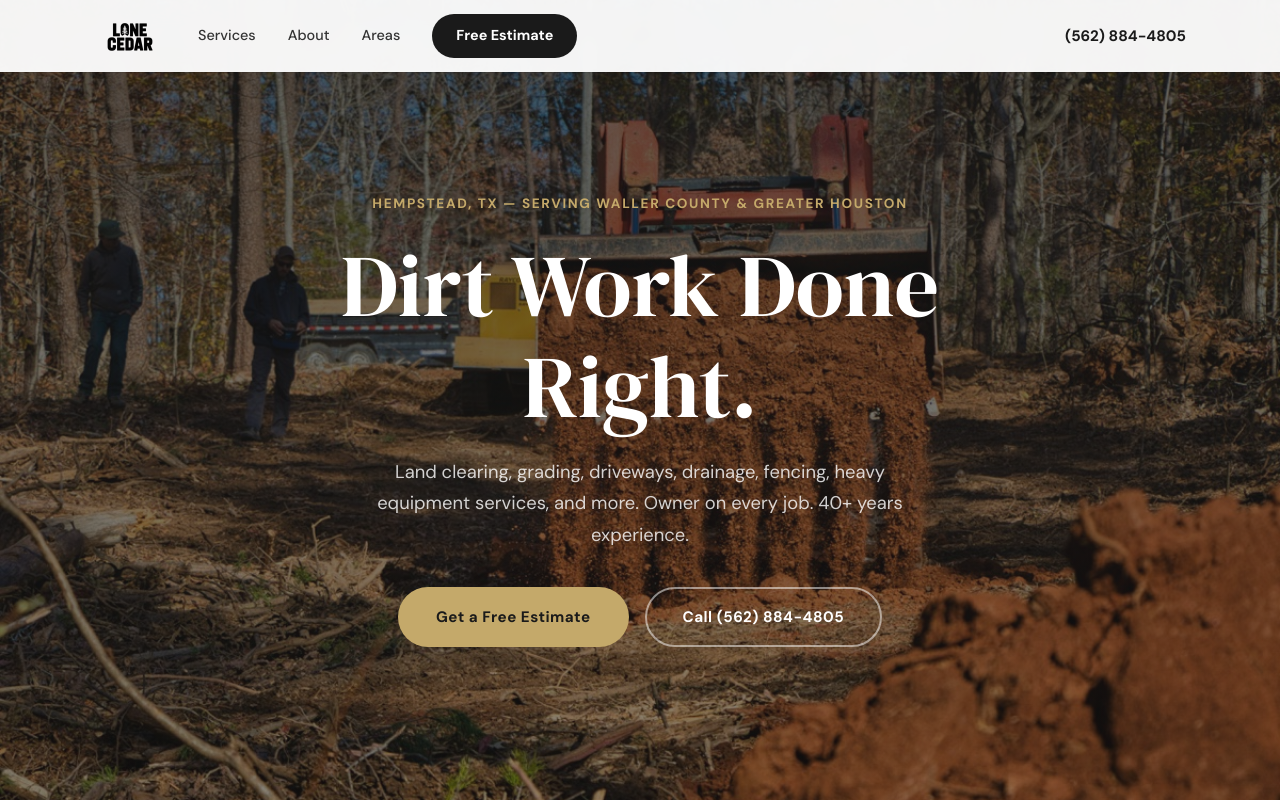
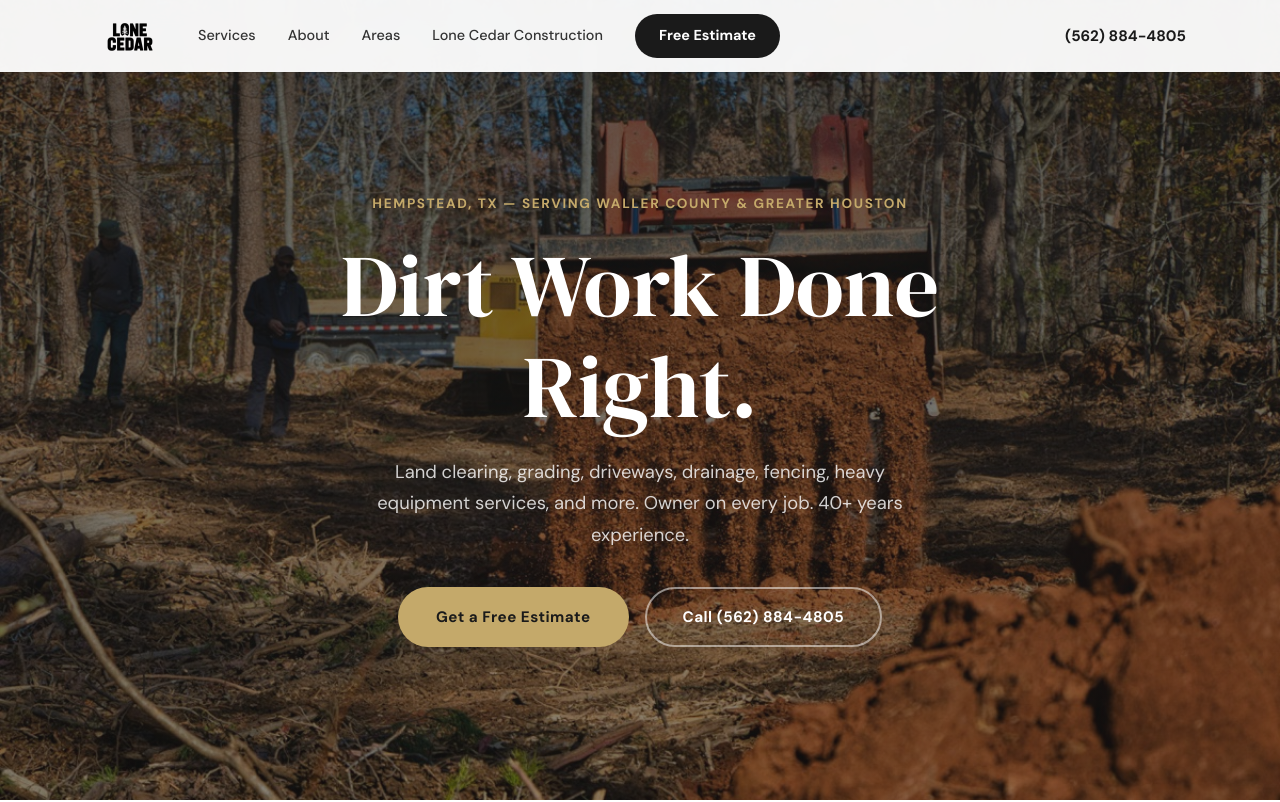
Before and after one commit to lonecedarconstructiontx-creator/lone-cedar-dirt-works, a plain HTML site: page index.html in a window 1280 px wide. Shown: the top 802 px of the page. Drawn offline with Linux system fonts and the light colour scheme.

Commit message:
Add Lone Cedar Construction link to nav and footer

```diff
--- a/index.html
+++ b/index.html
@@ -42,6 +42,7 @@
         <a href="#services">Services</a>
         <a href="#about">About</a>
         <a href="#areas">Areas</a>
+        <a href="https://lonecedartx.com">Lone Cedar Construction</a>
         <a href="#contact" class="nav-cta">Free Estimate</a>
       </nav>
       <a href="tel:+15628844805" class="header-phone">(562) 884-4805</a>
@@ -186,6 +187,7 @@
     <div class="container footer-inner">
       <span>&copy; 2026 Lone Cedar Dirt Works</span>
       <span>Hempstead, TX &bull; <a href="tel:+15628844805">(562) 884-4805</a></span>
+      <span><a href="https://lonecedartx.com">Lone Cedar Construction</a></span>
     </div>
   </footer>
 
```
